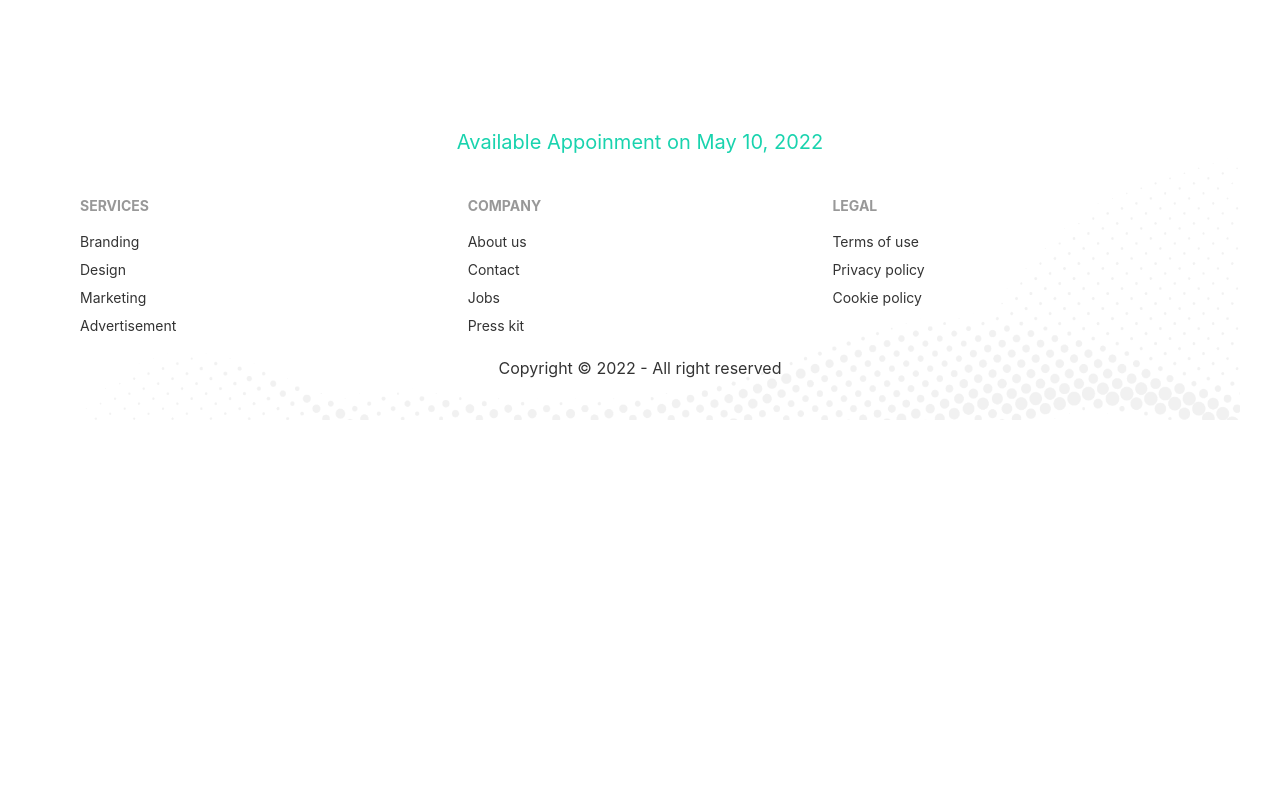
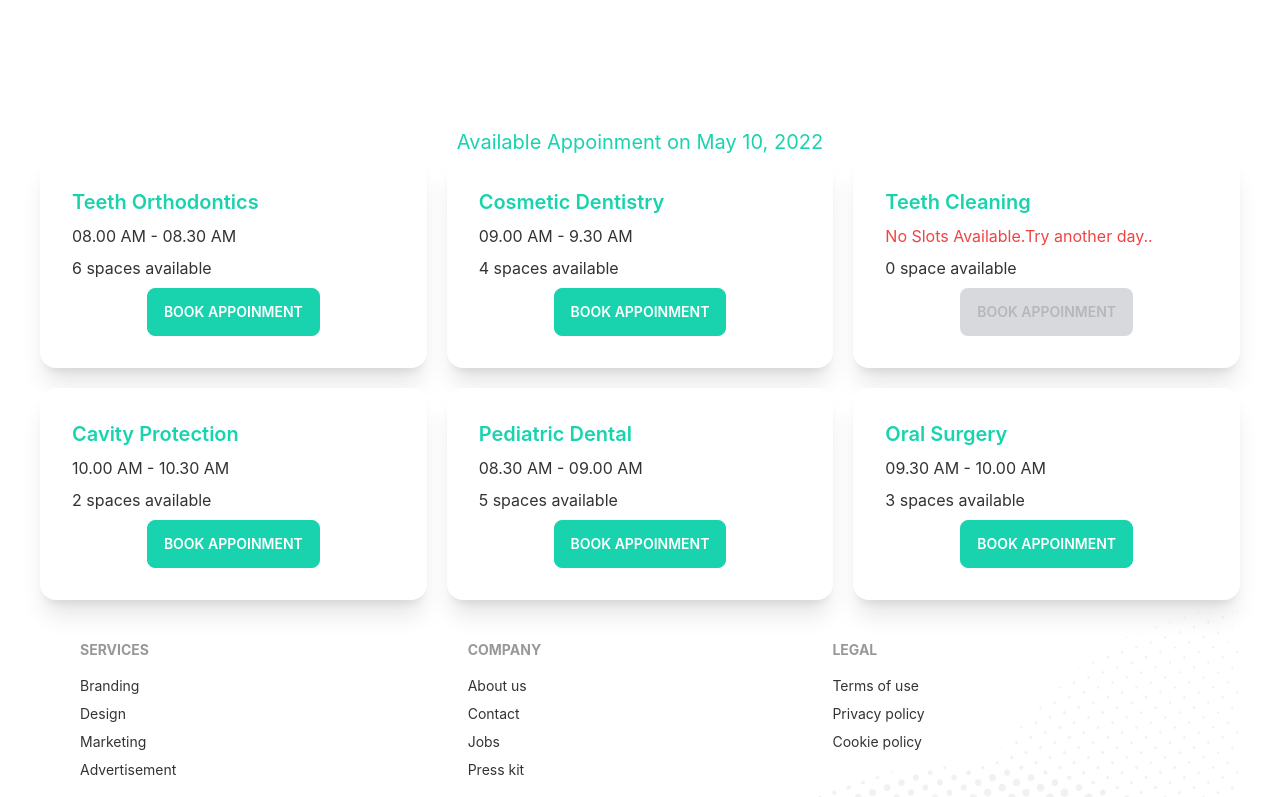
Before and after one commit to jahidulislam123/doctor-portal-client-site, a React (Create React App) app: page /appoinment in a window 1280 px wide. Shown: the part 736-1533 px from the top of the page. Before the commit the page ends 1156 px from the top, so only its background shows below. Built offline with nearby package versions, Linux system fonts and the light colour scheme.

Commit message:
added-appoinment-booking

```diff
--- a/src/Pages/Appoinment/AvailableAppoinment.js
+++ b/src/Pages/Appoinment/AvailableAppoinment.js
@@ -1,8 +1,9 @@
 import { format } from 'date-fns';
 import React, { useEffect, useState } from 'react';
+import Service from './Service';
 
 const AvailableAppoinment = ({date,setDate}) => {
-    const [Services,setServices]=useState([]);
+    const [services,setServices]=useState([]);
     useEffect(()=>{
         fetch('services.json')
         .then(res=>res.json())
@@ -11,7 +12,15 @@
     return (
         <div>
             <h3 className='text-xl text-secondary text-center'>Available Appoinment on {format(date,'PP')}</h3>
+            <div className='grid grid-cols-1 md:grid-cols-2 lg:grid-cols-3 gap-5'>
+               {
+                    services.map(service=><Service
+                        key={service._id}
+                        service={service}
 
+                        ></Service>)
+               }
+            </div>
         </div>
     );
 };
--- /dev/null
+++ b/src/Pages/Appoinment/Service.js
@@ -0,0 +1,23 @@
+import React from 'react';
+
+const Service = ({service}) => {
+    const {name,slots}=service;
+    return (
+        <div class="card lg:max-w-lg bg-base-100 shadow-xl">
+  <div class="card-body">
+    <h2 class="card-title text-secondary">{name}</h2>
+    <p>{
+        slots.length>0
+        ? <span>{slots[0]}</span>
+        : <span className='text-red-500'>No Slots Available.Try another day..</span>
+        }</p>
+    <p>{slots.length} {slots.length>1? 'spaces':'space'} available</p>
+    <div class="card-actions justify-center">
+      <button disabled={slots.length===0} class="btn btn-secondary text-white uppercase">Book Appoinment</button>
+    </div>
+  </div>
+</div>
+    );
+};
+
+export default Service;
```
